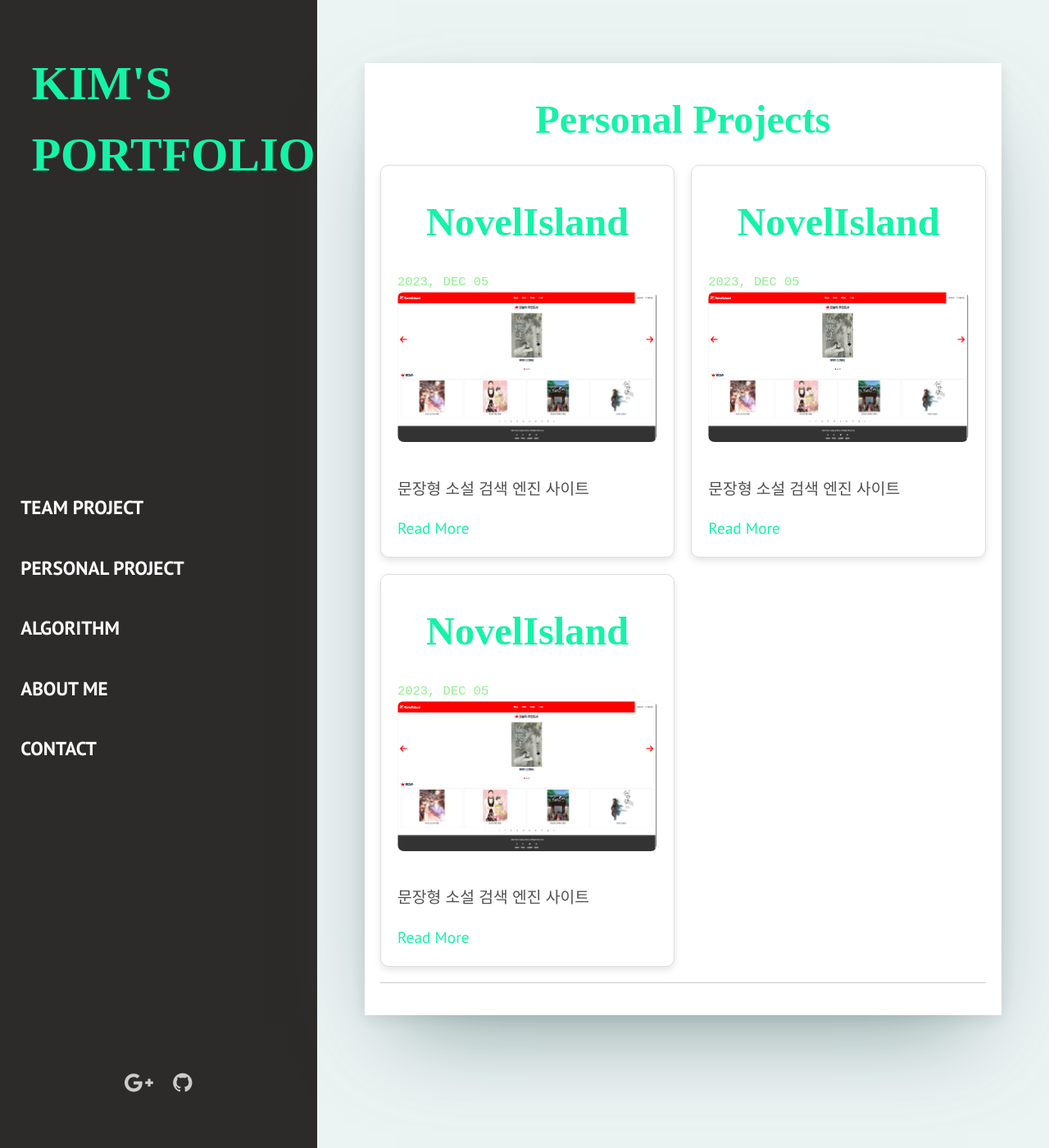
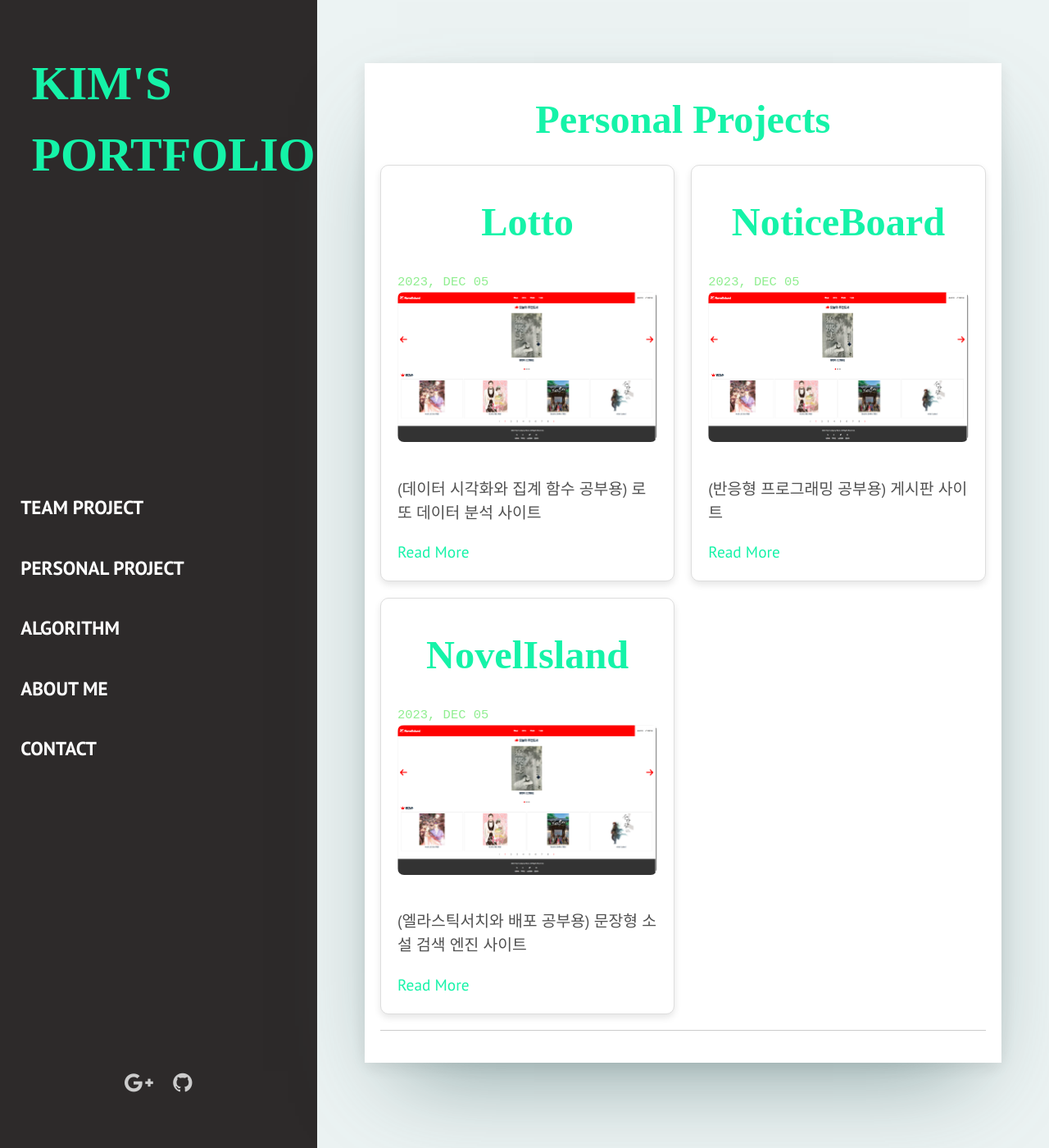
Before and after one commit to kimgusxo/kimgusxo.github.io, a Jekyll site: the page built from _pages/personal-project.html, in a window 1280 px wide and 1400 px high. Shown: the whole window at 82% size. Built offline with Jekyll 4.4.1, drawn with Linux system fonts in a browser that asks for light colours; some web fonts are replaced.

Commit message:
개인프로젝트 추가

```diff
--- a/_personal_projects/lotto.markdown
+++ b/_personal_projects/lotto.markdown
@@ -1,8 +1,8 @@
 ---
 layout: post
-title:  "NovelIsland"
-permalink: /novelisland/
+title:  "Lotto"
+permalink: /lotto/
 img: NovelIsland-thumbNail.png
 date: 2023-12-06 00:00:00 +0900
-description: 문장형 소설 검색 엔진 사이트
+description: (데이터 시각화와 집계 함수 공부용) 로또 데이터 분석 사이트
 ---
--- a/_personal_projects/noticeboard.markdown
+++ b/_personal_projects/noticeboard.markdown
@@ -1,8 +1,8 @@
 ---
 layout: post
-title:  "NovelIsland"
-permalink: /novelisland/
+title:  "NoticeBoard"
+permalink: /noticeboard/
 img: NovelIsland-thumbNail.png
 date: 2023-12-06 00:00:00 +0900
-description: 문장형 소설 검색 엔진 사이트
+description: (반응형 프로그래밍 공부용) 게시판 사이트
 ---
--- a/_personal_projects/novelisland.markdown
+++ b/_personal_projects/novelisland.markdown
@@ -4,7 +4,7 @@ title:  "NovelIsland"
 permalink: /novelisland/
 img: NovelIsland-thumbNail.png
 date: 2023-12-06 00:00:00 +0900
-description: 문장형 소설 검색 엔진 사이트
+description: (엘라스틱서치와 배포 공부용) 문장형 소설 검색 엔진 사이트
 ---
 
 # :pushpin: NovelIsland
```
